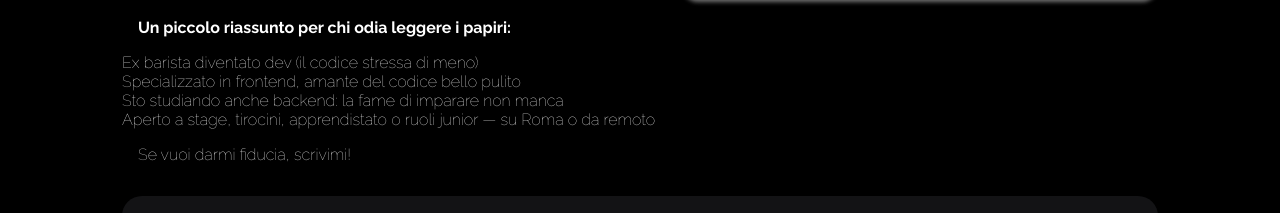
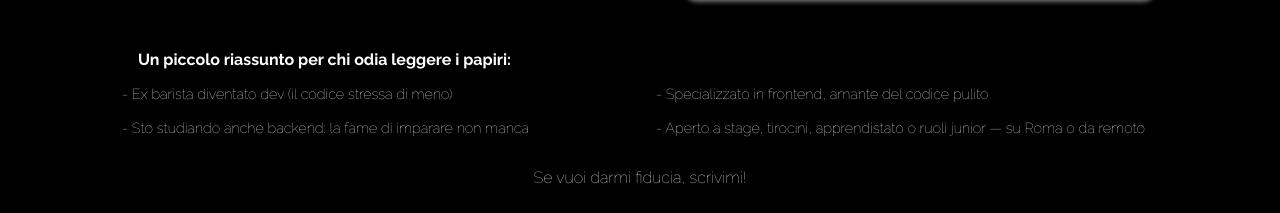
Before and after one commit to lucaconigliaro/Portfolio, a React (Vite) app: page /about in a window 1280 px wide. Shown: the part 1020-1233 px from the top of the page. Built offline with nearby package versions, Linux system fonts and the light colour scheme; grey boxes are pictures that could not be loaded.

Commit message:
style: short section

```diff
--- a/src/Pages/About.jsx
+++ b/src/Pages/About.jsx
@@ -50,12 +50,12 @@ export default function About() {
             <div className="short">
                 <p><strong>Un piccolo riassunto per chi odia leggere i papiri:</strong></p>
                 <ul>
-                    <li>Ex barista diventato dev (il codice stressa di meno)</li>
-                    <li>Specializzato in frontend, amante del codice bello pulito</li>
-                    <li>Sto studiando anche backend: la fame di imparare non manca</li>
-                    <li>Aperto a stage, tirocini, apprendistato o ruoli junior — su Roma o da remoto</li>
+                    <li>- Ex barista diventato dev (il codice stressa di meno)</li>
+                    <li>- Specializzato in frontend, amante del codice pulito</li>
+                    <li>- Sto studiando anche backend: la fame di imparare non manca</li>
+                    <li>- Aperto a stage, tirocini, apprendistato o ruoli junior — su Roma o da remoto</li>
                 </ul>
-                <p>Se vuoi darmi fiducia, scrivimi!</p>
+                <p className="trust">Se vuoi darmi fiducia, scrivimi!</p>
             </div>
         </section>
     );
--- a/src/index.css
+++ b/src/index.css
@@ -395,13 +395,11 @@ footer .footer-down {
     justify-content: center;
 }
 
-/* Spaziatura paragrafi */
 .about-me p {
     margin-top: .3rem;
     margin-bottom: 1.2rem;
 }
 
-/* LAYOUT A DUE COLONNE */
 .about-columns {
     display: flex;
     justify-content: space-between;
@@ -409,17 +407,11 @@ footer .footer-down {
     flex-wrap: wrap;
 }
 
-/* Colonna testo */
 .about-me {
     flex: 1 1 50%;
     z-index: 2;
 }
 
-.short p {
-    margin: 1rem;
-}
-
-/* Colonna immagine */
 .about-image {
     flex: 1 1 45%;
     min-height: 400px;
@@ -431,6 +423,29 @@ footer .footer-down {
     filter: grayscale(100%) blur(2px) brightness(1.2);
     opacity: 0.6;
 }
+
+.short p {
+    margin: 1rem;
+    margin-top: 3rem;
+}
+
+.short ul {
+    display: grid;
+    grid-template-columns: repeat(2, 1fr);
+    gap: 1rem 2rem;
+    margin: 1rem 0;
+    font-size: .9rem;
+  }
+
+  .short li {
+    line-height: 1.2;
+  }
+
+  .short .trust {
+    text-align: center;
+    margin-top: 2rem;
+  }
+
 
 /* RESPONSIVE */
 @media (max-width: 768px) {
```
